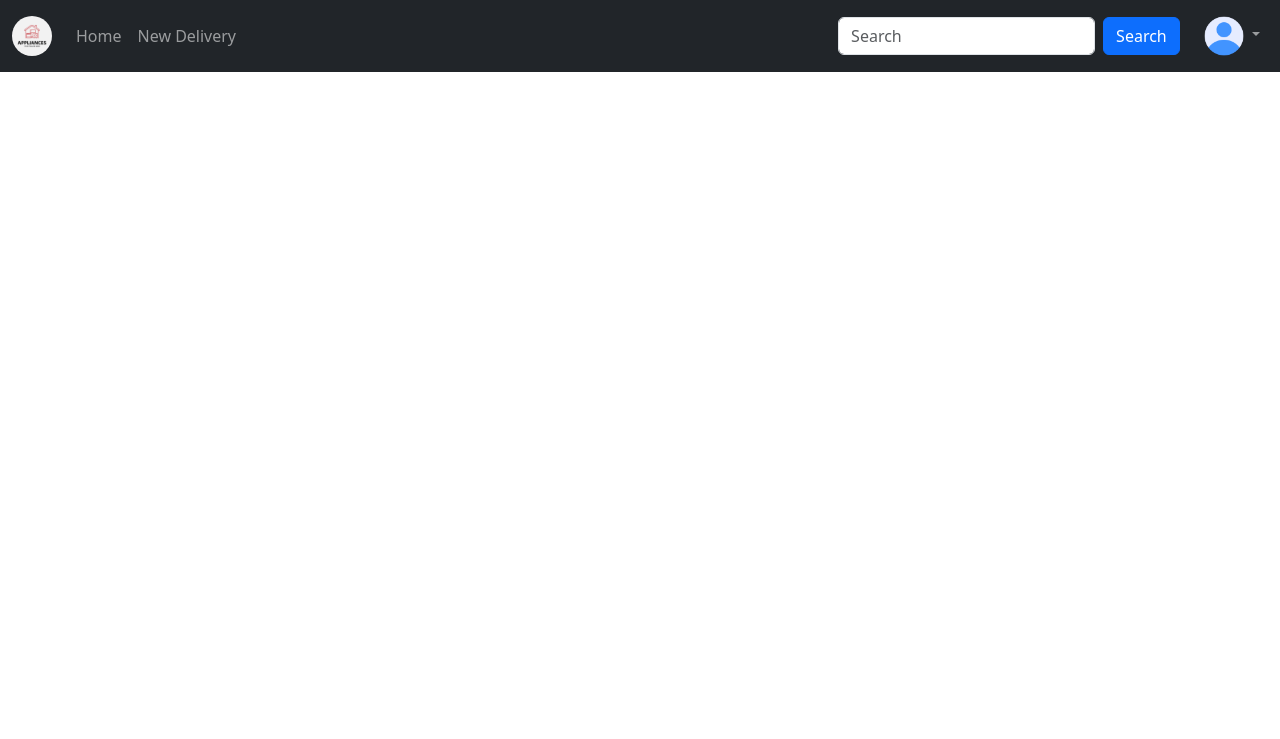
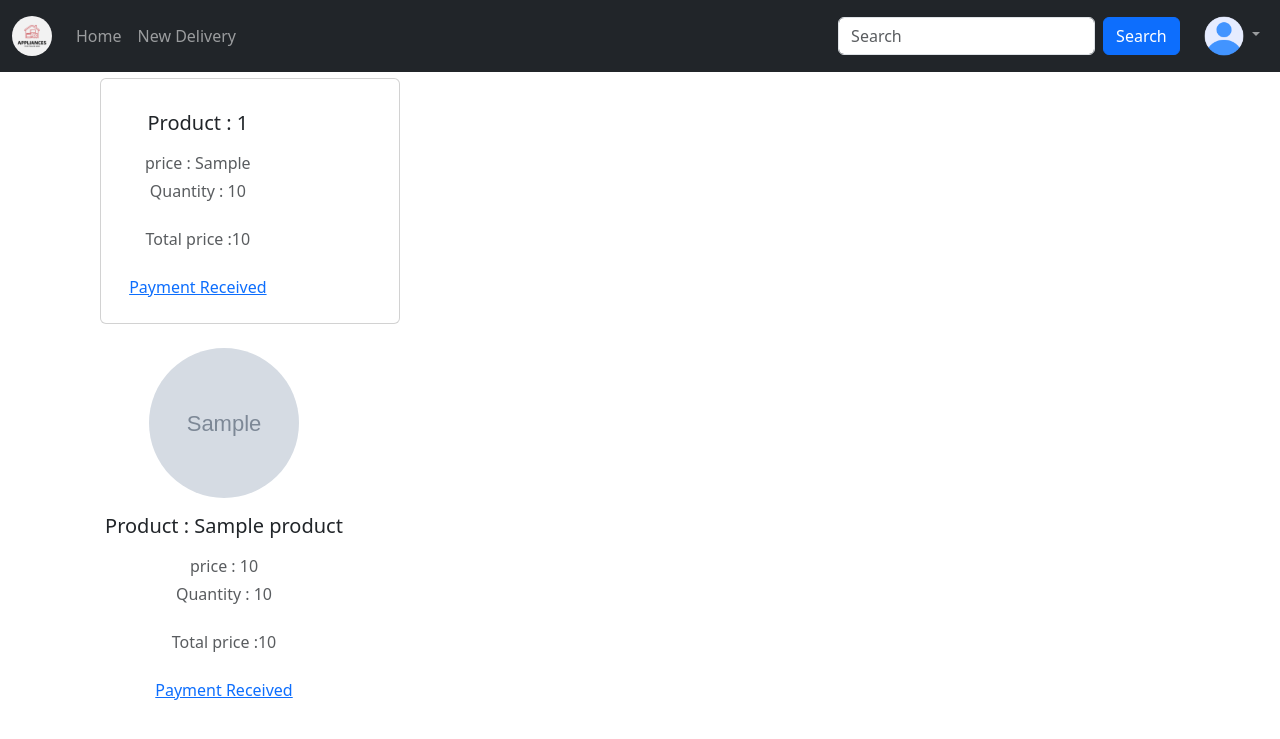
Before and after one commit to alan2325/e-commerse, a Django app: template project/template/delivery/new_delivery.html in a window 1280 px wide. Shown: the top 739 px of the page. Run offline with Django 5.2, Linux system fonts and the light colour scheme; the template is opened without the code that fills it: most values are stand-ins (such as "Sample title", 1, 10 or a date in 2020); grey boxes marked "Sample" are stand-in pictures.

Commit message:
delivery

```diff
--- a/project/app/urls.py
+++ b/project/app/urls.py
@@ -27,6 +27,6 @@ path('buys/<int:id>',views.buys),
 path('usr_pro_display',views.usr_pro_display),
 path('delivery_home',views.delivery_home),
 path('delivery_reg',views.delivery_reg),
-path('new_delivery',views.new_delivery),
+path('new_delivery/<int:id>',views.new_delivery),
 
 ]
--- a/project/template/delivery/new_delivery.html
+++ b/project/template/delivery/new_delivery.html
@@ -14,7 +14,52 @@
         .dropdown-menu{
             margin-left: -100px;
         }
+        .container {
+  max-width: 1200px;
+  margin: 0 auto;
+  padding: 15px;
+  display: flex;
+}
+/* Columns */
+.left-column {
+  width: 65%;
+  position: relative;
+}
 
+.right-column {
+  width: 35%;
+  margin-top: 60px;
+}
+/* Left Column */
+.left-column img {
+  /* width: 100%; */
+  padding-top: 20px;
+  margin-left: -50px;
+  padding-bottom: 50px;
+ position: absolute;
+  left: 0;
+  top: 0;
+  opacity: 0;
+  max-width: 700px;
+  max-height: 700px;
+  min-width: 700px;
+  min-height: 700px;
+  transition: all 0.3s ease;
+}
+
+.left-column img.active {
+  opacity: 1;
+}
+
+.card{
+      float: left;
+      width: 300px;
+      margin-left: 100PX;
+      /* margin: auto; */
+      padding: 0px;
+      margin-top: 6px;
+
+    }
     </style>
 </head>
 <body>
@@ -56,6 +101,52 @@
     </div>
 </nav>
 
+    {% for i in data %}
+    <div class="card mb-4">
+        <!-- porduct pisplay -->
+        <div class="left-column">
+            <div class="card-body text-center">
+                <img src="{{i.product.image.url}}" alt="avatar" class="rounded-circle img-fluid" style="width: 150px;height: 150px;">
+                <h5 class="my-3">Product : {{i.buy.user_id}}</h5>
+                <p class="text-muted mb-1">price : {{i.buy.}}</p>
+                <p class="text-muted mb-4">Quantity : {{i.quantity}}</p>
+                <p class="text-muted mb-4">Total price :{{i.price}}</p>
+                    <div class="d-flex justify-content-center mb-2">
+
+
+                    <a class="pro" href="../prodetails/{{i.pk}}">Payment Received</a>
+
+                     <!--<a class="pro" href="../proupdate/{{i.pk}}">Edit</a>
+                -->
+
+                    </div>
+                </div>
+            </div>
+        </div>
+
+        <!-- user profile -->
+        <div class="right-column">
+            <div class="card-body text-center">
+                <img src="{{i.product.image.url}}" alt="avatar" class="rounded-circle img-fluid" style="width: 150px;height: 150px;">
+                <h5 class="my-3">Product : {{i.product.name}}</h5>
+                <p class="text-muted mb-1">price : {{i.price}}</p>
+                <p class="text-muted mb-4">Quantity : {{i.quantity}}</p>
+                <p class="text-muted mb-4">Total price :{{i.price}}</p>
+                    <div class="d-flex justify-content-center mb-2">
+
+
+                    <a class="pro" href="../paid/{{i.pk}}">Payment Received</a>
+
+                     <!--<a class="pro" href="../proupdate/{{i.pk}}">Edit</a>
+                -->
+
+                    </div>
+                </div>
+            </div>
+        </div>
+    </div>
+    {% endfor %}
+
 
 
 </body>
--- a/project/template/register.html
+++ b/project/template/register.html
@@ -100,7 +100,7 @@ a {
     <label for="phonenumber"><b>Phone number</b></label>
     <input type="number" placeholder="Enter phone number" name="phonenumber" id="phonenumber" required>
 
-    <label for="text"><b>Location</b></label>
+    <label for="text"><b>Delivery Location</b></label>
     <input type="text" placeholder="Enter location" name="location" id="location" required>
 
     <label for="password"><b>Password</b></label>
--- a/project/template/user/user_home.html
+++ b/project/template/user/user_home.html
@@ -41,6 +41,9 @@
                 <li class="nav-item">
                     <a class="nav-link" href="../user_view_cart">My Cart</a>
                 </li>
+                <li class="nav-item">
+                    <a class="nav-link" href="../new_delivery/{{i.pk}}">Delivery</a>
+                </li>
                 <!-- <li class="nav-item">
                     <a class="nav-link" href="../bookinghistory">Booking history</a>
                 </li> -->
```
Also changed, not shown: project/app/models.py (+13 -0 lines), project/app/views.py (+49 -4 lines), project/template/payment.html (+5 -3 lines), project/app/migrations/0007_delreg.py (added), project/app/migrations/0008_rename_root_delreg_delroot.py (added), project/db.sqlite3.
